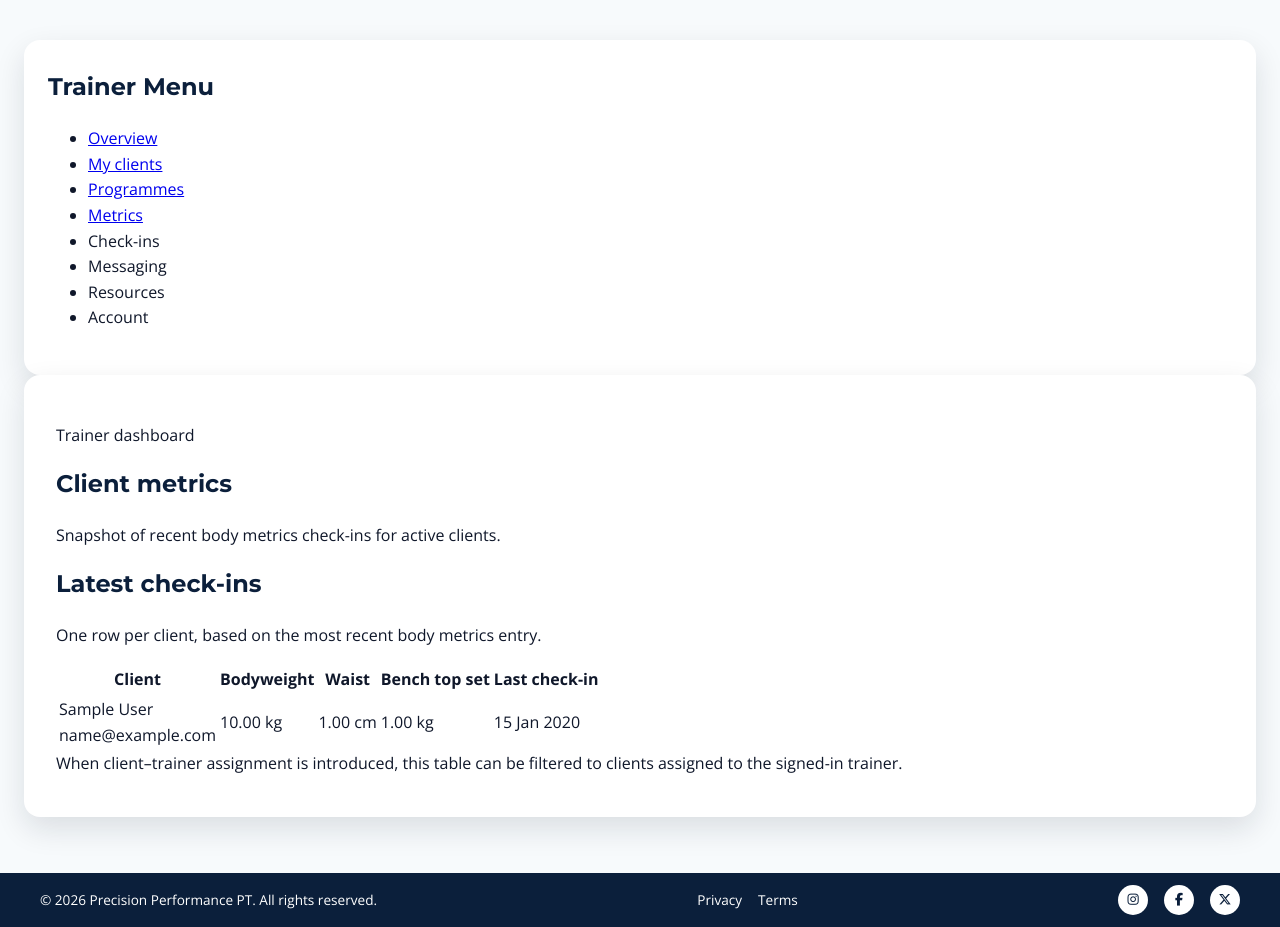
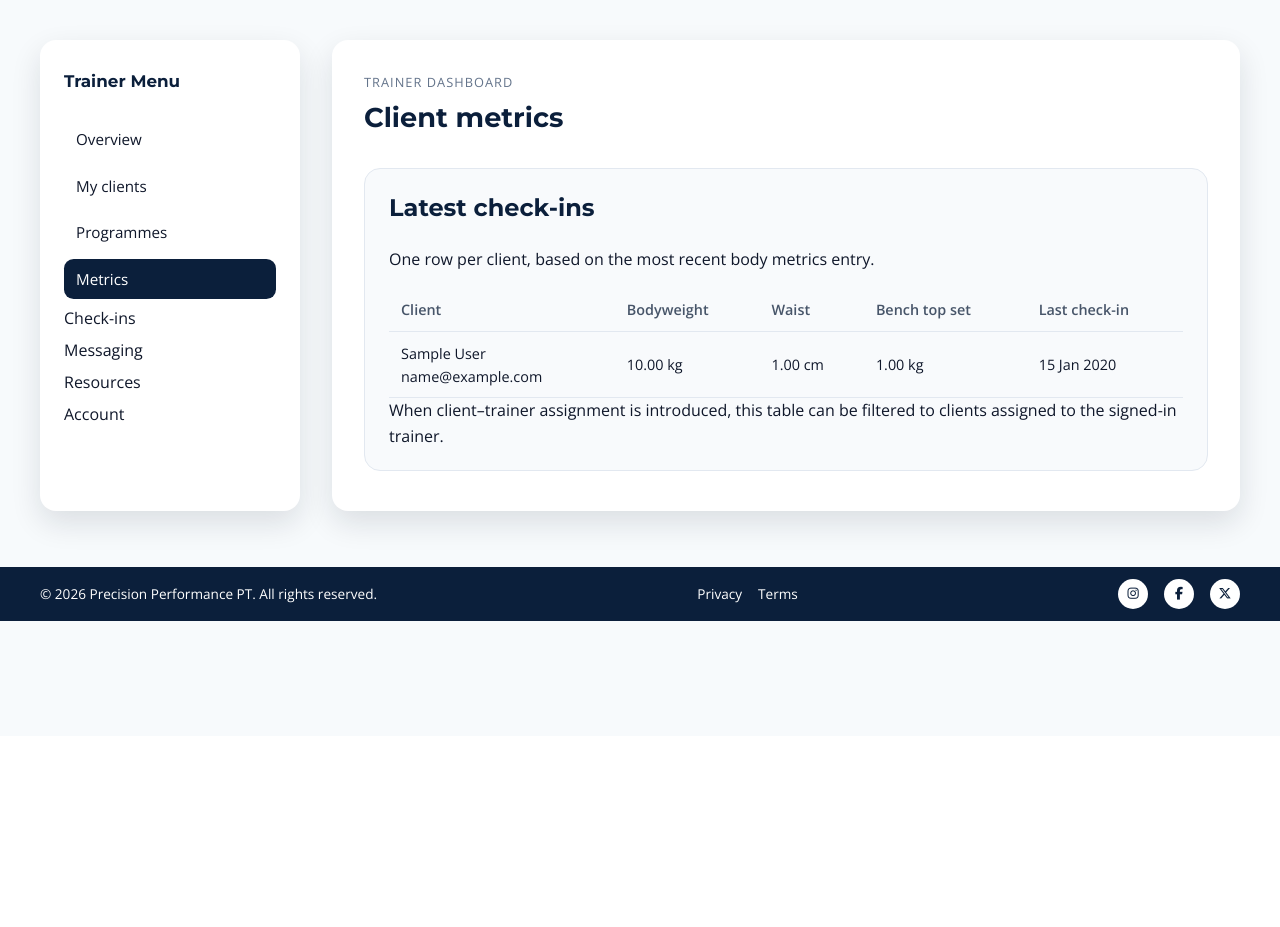
Before and after one commit to moranjohn-95/precision-performance-pt, a Django app: page /accounts/trainer/metrics/ in a window 1280 px wide. Shown: the part 64-991 px from the top of the page. After the commit the page ends 685 px from the top, so only its background shows below. Run offline with Django 5.2, Linux system fonts and the light colour scheme; a user stored in the database is signed in; tables that the repository leaves empty hold one stand-in row (values such as "Sample post").

Commit message:
Unify sidebar in trainer dashboard across dashb aord pages

```diff
--- /dev/null
+++ b/templates/trainer/_sidebar.html
@@ -0,0 +1,30 @@
+{% with current=request.resolver_match.url_name %}
+<li>
+    <a href="{% url 'accounts:trainer_dashboard' %}"
+       class="{% if current == 'trainer_dashboard' %}is-active{% endif %}">
+        Overview
+    </a>
+</li>
+<li>
+    <a href="{% url 'accounts:trainer_clients' %}"
+       class="{% if current == 'trainer_clients' %}is-active{% endif %}">
+        My clients
+    </a>
+</li>
+<li>
+    <a href="{% url 'accounts:trainer_programmes' %}"
+       class="{% if current == 'trainer_programmes' %}is-active{% endif %}">
+        Programmes
+    </a>
+</li>
+<li>
+    <a href="{% url 'accounts:trainer_metrics' %}"
+       class="{% if current == 'trainer_metrics' %}is-active{% endif %}">
+        Metrics
+    </a>
+</li>
+<li><span class="dashboard-menu-link is-disabled">Check-ins</span></li>
+<li><span class="dashboard-menu-link is-disabled">Messaging</span></li>
+<li><span class="dashboard-menu-link is-disabled">Resources</span></li>
+<li><span class="dashboard-menu-link is-disabled">Account</span></li>
+{% endwith %}
--- a/templates/trainer/metrics.html
+++ b/templates/trainer/metrics.html
@@ -1,38 +1,16 @@
 {% extends "dashboard_base.html" %}
 {% load static %}
 
-{% block title %}Trainer metrics | Precision Performance PT{% endblock %}
+{% block sidebar_title %}Trainer Menu{% endblock %}
+{% block sidebar_menu %}
+{% include "trainer/_sidebar.html" %}
+{% endblock %}
 
-{% block content %}
-<section class="dashboard-page trainer-dashboard">
-    <div class="dashboard-layout">
+{% block page_eyebrow %}Trainer dashboard{% endblock %}
+{% block page_title %}Client metrics{% endblock %}
 
-        <!-- Sidebar -->
-        <aside class="dashboard-sidebar">
-            <nav class="dashboard-menu">
-                <h2 class="dashboard-menu-title">Trainer Menu</h2>
-                <ul>
-                    <li><a href="{% url 'accounts:trainer_dashboard' %}">Overview</a></li>
-                    <li><a href="{% url 'accounts:trainer_clients' %}">My clients</a></li>
-                    <li><a href="{% url 'accounts:trainer_programmes' %}">Programmes</a></li>
-                    <li class="is-active"><a href="{% url 'accounts:trainer_metrics' %}">Metrics</a></li>
-                    <li><span class="dashboard-menu-link is-disabled">Check-ins</span></li>
-                    <li><span class="dashboard-menu-link is-disabled">Messaging</span></li>
-                    <li><span class="dashboard-menu-link is-disabled">Resources</span></li>
-                    <li><span class="dashboard-menu-link is-disabled">Account</span></li>
-                </ul>
-            </nav>
-        </aside>
-
-        <!-- Main content -->
-        <main class="dashboard-main">
-            <header class="dashboard-header">
-                <p class="dashboard-kicker">Trainer dashboard</p>
-                <h1>Client metrics</h1>
-                <p>Snapshot of recent body metrics check-ins for active clients.</p>
-            </header>
-
-            <section class="card card-table">
+{% block dashboard_content %}
+<section class="dashboard-card card-table">
     <header class="card-header">
         <h2 class="card-title">Latest check-ins</h2>
         <p class="card-subtitle">
@@ -42,7 +20,7 @@
 
     <div class="card-body">
         {% if client_rows %}
-                        <table class="table">
+            <table class="dashboard-table">
                 <thead>
                     <tr>
                         <th>Client</th>
@@ -96,7 +74,4 @@
         When client–trainer assignment is introduced, this table can be filtered to clients assigned to the signed-in trainer.
     </footer>
 </section>
-        </main>
-    </div>
-</section>
 {% endblock %}
```
Also changed, not shown: templates/trainer/clients.html (+2 -12 lines), templates/trainer/dashboard.html (+2 -12 lines), templates/trainer/programmes.html (+2 -12 lines). Lines whose indentation alone changed are shown as unchanged.
